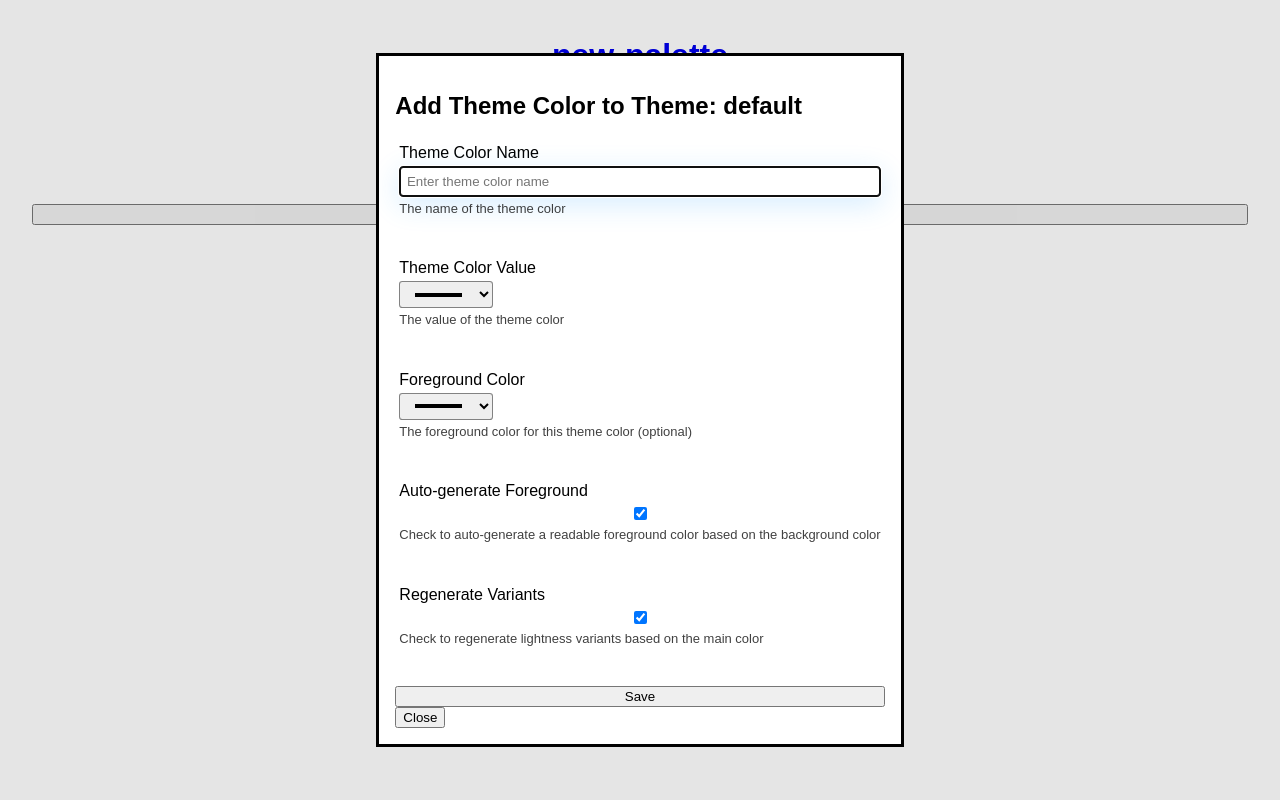
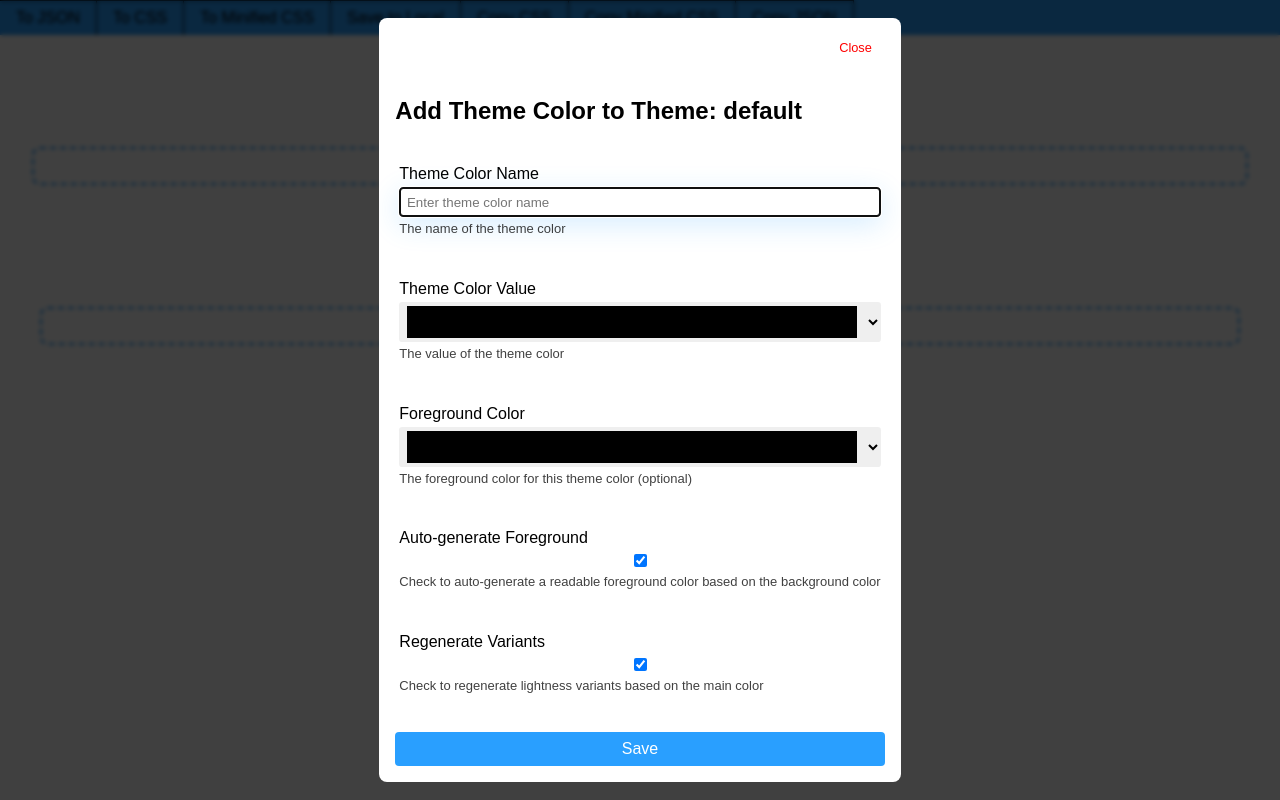
Before and after one commit to MiaKiwi/palette-generator, a plain HTML site: page index.html in a window 1280 px wide. Both pictures are taken after a click on the button "+ Add Color". Drawn offline with Linux system fonts and the light colour scheme.

Commit message:
feat: toolbar

```diff
--- a/assets/modules/app/Bootstrap.mjs
+++ b/assets/modules/app/Bootstrap.mjs
@@ -3,6 +3,7 @@ import Palette from "../palette-gen/palette/Palette.mjs";
 import PaletteTheme from "../palette-gen/palette/PaletteTheme.mjs";
 import ThemeColor from "../palette-gen/palette/ThemeColor.mjs";
 import LightnessVariantsGenerator from "../palette-gen/palette/variants/LightnessVariantsGenerator.mjs";
+import ToolBar from "../palette-gen/ToolBar.mjs";
 import ColorValueConverter from "../palette-gen/tools/ColorValueConverter.mjs";
 import ColorWheel from "../palette-gen/tools/ColorWheel.mjs";
 import ConstrastChecker from "../palette-gen/tools/ContrastChecker.mjs";
@@ -16,7 +17,7 @@ const MAIN = document.getElementById('main');
 
 // Get local storage drafts index
 let draftOptions = [];
-let index = localStorage.getItem(Palette._lsIndexKey);
+let index = localStorage.getItem(Palette._lsIndexKey());
 if (index) {
     index = JSON.parse(index);
     for (let name of index) {
@@ -35,7 +36,7 @@ if (draftOptions.length === 0) {
     palette.addTheme(defaultTheme);
 } else {
     // Load the first draft from local storage
-    let draftData = localStorage.getItem(Palette._lsItemPrefix + draftOptions[0]);
+    let draftData = localStorage.getItem(Palette._lsItemPrefix() + draftOptions[0]);
     if (draftData) {
         let draftObj = JSON.parse(draftData);
         palette = Palette.fromObject(draftObj);
@@ -46,6 +47,15 @@ if (draftOptions.length === 0) {
 
 // Create palette card
 if (palette) {
-    let paletteCard = palette.createPaletteCard();
+    let paletteCard = palette.createPaletteCard(true);
     MAIN.appendChild(paletteCard);
 }
+
+
+
+// Create and attach toolbar
+let toolbar = new ToolBar({
+    palette: palette
+});
+
+document.body.prepend(toolbar.createToolBarElement());
--- /dev/null
+++ b/assets/modules/palette-gen/ToolBar.mjs
@@ -0,0 +1,246 @@
+import Palette from "./palette/Palette.mjs";
+
+
+
+export default class ToolBar {
+    /**
+     * Creates a new ToolBar instance
+     * @param {Object} params The parameters for the ToolBar
+     * @param {Palette} params.palette The palette this toolbar is associated with
+     * @param {boolean} params.includeExportToJson Whether to include the Export to JSON button
+     * @param {boolean} params.includeExportToCss Whether to include the Export to CSS button
+     * @param {boolean} params.includeExportToMiniCss Whether to include the Export to Minified CSS button
+     * @param {boolean} params.includeSaveToLocal Whether to include the Save to Local Storage button
+     * @param {boolean} params.includeLoadFromLocal Whether to include the Load from Local Storage button
+     * @param {boolean} params.includeImportFromJson Whether to include the Import from JSON button
+     * @param {boolean} params.includeCopyCssToClipboard Whether to include the Copy CSS to Clipboard button
+     * @param {boolean} params.includeCopyMiniCssToClipboard Whether to include the Copy Minified CSS to Clipboard button
+     * @param {boolean} params.includeCopyJsonToClipboard Whether to include the Copy JSON to Clipboard button
+     *
+     */
+    constructor({
+        palette,
+        includeExportToJson = true,
+        includeExportToCss = true,
+        includeExportToMiniCss = true,
+        includeSaveToLocal = true,
+        includeLoadFromLocal = true,
+        includeImportFromJson = true,
+        includeCopyCssToClipboard = true,
+        includeCopyMiniCssToClipboard = true,
+        includeCopyJsonToClipboard = true
+    } = {}) {
+        this.palette = palette;
+        this.includeExportToJson = includeExportToJson;
+        this.includeExportToCss = includeExportToCss;
+        this.includeExportToMiniCss = includeExportToMiniCss;
+        this.includeSaveToLocal = includeSaveToLocal;
+        this.includeLoadFromLocal = includeLoadFromLocal;
+        this.includeImportFromJson = includeImportFromJson;
+        this.includeCopyCssToClipboard = includeCopyCssToClipboard;
+        this.includeCopyMiniCssToClipboard = includeCopyMiniCssToClipboard;
+        this.includeCopyJsonToClipboard = includeCopyJsonToClipboard;
+    }
+
+
+
+    _createExportToJsonButton() {
+        let button = document.createElement('button');
+        button.type = 'button';
+        button.classList.add('toolbar-btn');
+        button.textContent = 'To JSON';
+
+        button.addEventListener('click', (e) => {
+            e.preventDefault();
+            e.stopPropagation();
+
+            // Downlaod palette as JSON file
+            let data = this.palette.toObject();
+            let json = JSON.stringify(data, null, 4);
+
+            let blob = new Blob([json], { type: 'application/json' });
+            let url = URL.createObjectURL(blob);
+
+            let a = document.createElement('a');
+            a.href = url;
+            a.download = `${this.palette.name}.json`;
+            document.body.appendChild(a);
+            a.click();
+            document.body.removeChild(a);
+            URL.revokeObjectURL(url);
+        });
+
+        return button;
+    }
+
+
+
+    _createExportToCssButton() {
+        let button = document.createElement('button');
+        button.type = 'button';
+        button.classList.add('toolbar-btn');
+        button.textContent = 'To CSS';
+
+        button.addEventListener('click', (e) => {
+            e.preventDefault();
+            e.stopPropagation();
+
+            // Download palette as CSS file
+            let css = this.palette.css();
+
+            let blob = new Blob([css], { type: 'text/css' });
+            let url = URL.createObjectURL(blob);
+
+            let a = document.createElement('a');
+            a.href = url;
+            a.download = `${this.palette.name}.css`;
+            document.body.appendChild(a);
+            a.click();
+            document.body.removeChild(a);
+            URL.revokeObjectURL(url);
+        });
+
+        return button;
+    }
+
+
+
+    _createSaveToLocalButton() {
+        let button = document.createElement('button');
+        button.type = 'button';
+        button.classList.add('toolbar-btn');
+        button.textContent = 'Save to Local';
+
+        button.addEventListener('click', (e) => {
+            e.preventDefault();
+            e.stopPropagation();
+
+            this.palette.saveToLocalStorage();
+        });
+
+        return button;
+    }
+
+
+
+    _createExportToMiniCssButton() {
+        let button = document.createElement('button');
+        button.type = 'button';
+        button.classList.add('toolbar-btn');
+        button.textContent = 'To Minified CSS';
+
+        button.addEventListener('click', (e) => {
+            e.preventDefault();
+            e.stopPropagation();
+
+            // Download palette as minified CSS file
+            let css = this.palette.minifyCss();
+
+            let blob = new Blob([css], { type: 'text/css' });
+            let url = URL.createObjectURL(blob);
+
+            let a = document.createElement('a');
+            a.href = url;
+            a.download = `${this.palette.name}.min.css`;
+            document.body.appendChild(a);
+            a.click();
+            document.body.removeChild(a);
+            URL.revokeObjectURL(url);
+        });
+
+        return button;
+    }
+
+
+
+    _createCopyCssToClipboardButton() {
+        let button = document.createElement('button');
+        button.type = 'button';
+        button.classList.add('toolbar-btn');
+        button.textContent = 'Copy CSS';
+
+        button.addEventListener('click', (e) => {
+            e.preventDefault();
+            e.stopPropagation();
+
+            // Copy palette CSS to clipboard
+            let css = this.palette.css();
+            navigator.clipboard.writeText(css).then(() => {
+                console.log('CSS copied to clipboard');
+            }).catch(err => {
+                console.error('Failed to copy CSS: ', err);
+            });
+        });
+
+        return button;
+    }
+
+
+
+    _createCopyMiniCssToClipboardButton() {
+        let button = document.createElement('button');
+        button.type = 'button';
+        button.classList.add('toolbar-btn');
+        button.textContent = 'Copy Minified CSS';
+
+        button.addEventListener('click', (e) => {
+            e.preventDefault();
+            e.stopPropagation();
+
+            // Copy palette minified CSS to clipboard
+            let css = this.palette.minifyCss();
+            navigator.clipboard.writeText(css).then(() => {
+                console.log('Minified CSS copied to clipboard');
+            }).catch(err => {
+                console.error('Failed to copy Minified CSS: ', err);
+            });
+        });
+
+        return button;
+    }
+
+
+
+    _createCopyJsonToClipboardButton() {
+        let button = document.createElement('button');
+        button.type = 'button';
+        button.classList.add('toolbar-btn');
+        button.textContent = 'Copy JSON';
+
+        button.addEventListener('click', (e) => {
+            e.preventDefault();
+            e.stopPropagation();
+
+            // Copy palette JSON to clipboard
+            let data = this.palette.toObject();
+            let json = JSON.stringify(data, null, 4);
+
+            navigator.clipboard.writeText(json).then(() => {
+                console.log('JSON copied to clipboard');
+            }).catch(err => {
+                console.error('Failed to copy JSON: ', err);
+            });
+        });
+
+        return button;
+    }
+
+
+
+    createToolBarElement() {
+        let toolbar = document.createElement('div');
+        toolbar.classList.add('toolbar');
+
+        if (this.includeExportToJson) toolbar.appendChild(this._createExportToJsonButton())
+        if (this.includeExportToCss) toolbar.appendChild(this._createExportToCssButton())
+        if (this.includeExportToMiniCss) toolbar.appendChild(this._createExportToMiniCssButton())
+        if (this.includeSaveToLocal) toolbar.appendChild(this._createSaveToLocalButton())
+        // if (this.includeLoadFromLocal) toolbar.appendChild(this._createLoadFromLocalButton())
+        // if (this.includeImportFromJson) toolbar.appendChild(this._createImportFromJsonButton())
+        if (this.includeCopyCssToClipboard) toolbar.appendChild(this._createCopyCssToClipboardButton())
+        if (this.includeCopyMiniCssToClipboard) toolbar.appendChild(this._createCopyMiniCssToClipboardButton())
+        if (this.includeCopyJsonToClipboard) toolbar.appendChild(this._createCopyJsonToClipboardButton())
+
+        return toolbar;
+    }
+}
--- a/assets/modules/palette-gen/palette/Palette.mjs
+++ b/assets/modules/palette-gen/palette/Palette.mjs
@@ -1,4 +1,6 @@
 import Color from "./Color.mjs";
+import FormDialog from "./inputs/FormDialog.mjs";
+import PaletteThemeForm from "./inputs/PaletteThemeForm.mjs";
 import PaletteTheme from "./PaletteTheme.mjs";
 import ThemeColor from "./ThemeColor.mjs";
 
@@ -15,9 +17,9 @@ export default class Palette {
 
 
 
-    static get _lsItemPrefix() { return 'palette-draft-'; }
+    static _lsItemPrefix() { return 'palette-draft-'; }
 
-    static get _lsIndexKey() { return 'palette-draft-index'; }
+    static _lsIndexKey() { return 'palette-draft-index'; }
 
 
 
@@ -242,43 +244,71 @@ export default class Palette {
 
     /**
      * Creates a palette card HTML element for this palette
+     * @param {boolean} editable Whether the palette card should be editable
      * @returns {HTMLElement} The palette card element
      */
-    createPaletteCard() {
+    createPaletteCard(editable = false) {
         let card = document.createElement('div');
         card.classList.add('palette-card', `palette-card-${this.name.toLowerCase()}`);
+        if (editable) card.classList.add('editable');
 
         let title = document.createElement('h1');
         title.classList.add('palette-title');
-        let titleAnchor = document.createElement('a');
-        titleAnchor.href = '#';
-        titleAnchor.textContent = this.name;
-        title.appendChild(titleAnchor);
+        title.textContent = this.name;
         card.appendChild(title);
 
-        let palette = this;
-        titleAnchor.addEventListener('click', (e) => {
-            // Download CSS when clicking the title
-            e.preventDefault();
+        if (editable) {
+            // Make title editable
+            title.contentEditable = 'true';
+            title.addEventListener('input', (e) => {
+                this.name = title.textContent.trim();
+                this.updatePaletteCard(editable);
+            });
 
-            let cssContent = palette.minifyCss();
-            let blob = new Blob([cssContent], { type: 'text/css' });
-            let url = URL.createObjectURL(blob);
+            // Add button to add new theme
+            let addThemeButton = document.createElement('button');
+            addThemeButton.classList.add('add-theme-btn');
+            addThemeButton.textContent = '+ Add Theme';
+            card.appendChild(addThemeButton);
 
-            let a = document.createElement('a');
-            a.href = url;
-            a.download = `${palette.name}.css`;
-            a.click();
+            let palette = this;
 
-            URL.revokeObjectURL(url);
-        });
+            addThemeButton.addEventListener('click', (e) => {
+                e.preventDefault();
+                e.stopPropagation();
+
+                let dialog = new FormDialog(new PaletteThemeForm(null), `Add Theme to Palette: ${palette.name}`);
+                dialog.show();
+
+                dialog.form.formElement.addEventListener('submit', (e) => {
+                    e.preventDefault();
+                    e.stopPropagation();
+
+                    let values = dialog.form.form.getValues();
+
+                    let newTheme = new PaletteTheme({
+                        name: values['palette-theme-name'],
+                        autoDetect: values['palette-theme-auto-detect'] || false,
+                    });
+
+                    // Add theme to palette
+                    palette.addTheme(newTheme);
+
+                    // Update palette card
+                    palette.updatePaletteCard(editable);
+
+                    // Dispatch close-dialog event to close the dialog
+                    dialog.form.formElement.dispatchEvent(new Event('close-dialog'));
+                });
+            });
+        }
 
         let themesContainer = document.createElement('div');
         themesContainer.classList.add('themes-container');
         card.appendChild(themesContainer);
 
         for (let theme of this._themes) {
-            let themeCard = theme.createThemeCard();
+            let themeCard = theme.createThemeCard(editable);
             themesContainer.appendChild(themeCard);
         }
 
@@ -289,12 +319,13 @@ export default class Palette {
 
     /**
      * Updates the palette card element(s) for this palette
+     * @param {boolean} editable Whether the palette card should be editable
      */
-    updatePaletteCard() {
+    updatePaletteCard(editable = false) {
         let cards = document.querySelectorAll(`.palette-card-${this.name.toLowerCase()}`);
 
         for (let card of cards) {
-            let newCard = this.createPaletteCard();
+            let newCard = this.createPaletteCard(editable);
             card.replaceWith(newCard);
         }
     }
@@ -306,16 +337,16 @@ export default class Palette {
      */
     saveToLocalStorage() {
         // Save palette to local storage
-        let key = this._lsItemPrefix + this.name;
+        let key = Palette._lsItemPrefix() + this.name;
         let value = JSON.stringify(this.toObject());
 
         localStorage.setItem(key, value);
 
         // Update index
-        let index = JSON.parse(localStorage.getItem(this._lsIndexKey)) || [];
+        let index = JSON.parse(localStorage.getItem(Palette._lsIndexKey())) || [];
         if (!index.includes(this.name)) {
             index.push(this.name);
-            localStorage.setItem(this._lsIndexKey, JSON.stringify(index));
+            localStorage.setItem(Palette._lsIndexKey(), JSON.stringify(index));
         }
     }
 
@@ -326,13 +357,13 @@ export default class Palette {
      */
     removeFromLocalStorage() {
         // Remove palette from local storage
-        let key = this._lsItemPrefix + this.name;
+        let key = Palette._lsItemPrefix() + this.name;
 
         localStorage.removeItem(key);
 
         // Update index
-        let index = JSON.parse(localStorage.getItem(this._lsIndexKey)) || [];
+        let index = JSON.parse(localStorage.getItem(Palette._lsIndexKey())) || [];
         index = index.filter(name => name !== this.name);
-        localStorage.setItem(this._lsIndexKey, JSON.stringify(index));
+        localStorage.setItem(Palette._lsIndexKey(), JSON.stringify(index));
     }
 }
--- a/assets/modules/palette-gen/palette/PaletteTheme.mjs
+++ b/assets/modules/palette-gen/palette/PaletteTheme.mjs
@@ -192,7 +192,10 @@ export default class PaletteTheme {
     static fromV1Object(obj) {
         if (obj._t !== 'PaletteTheme' || obj._v !== 1) throw new Error('Invalid PaletteTheme v1 object');
 
-        let theme = new PaletteTheme(obj.name);
+        let theme = new PaletteTheme({
+            name: obj.name,
+            autoDetect: obj.autoDetect
+        });
 
         for (let colorObj of obj.colors) {
             let color = ThemeColor.fromObject(colorObj);
@@ -212,8 +215,6 @@ export default class PaletteTheme {
      * @returns {HTMLElement} The theme card element
      */
     createThemeCard(editable = false) {
-        editable = true;
-
         let card = document.createElement('div');
         card.classList.add('theme-card');
 
@@ -290,7 +291,7 @@ export default class PaletteTheme {
                     this.addColor(newColor);
 
                     // Update palette card
-                    this.palette.updatePaletteCard();
+                    this.palette.updatePaletteCard(editable);
 
                     // Dispatch close-dialog event to close the dialog
                     dialog.form.formElement.dispatchEvent(new Event('close-dialog'));
--- a/assets/modules/palette-gen/palette/inputs/ColorForm.mjs
+++ b/assets/modules/palette-gen/palette/inputs/ColorForm.mjs
@@ -91,7 +91,7 @@ export default class ColorForm {
                 }
 
                 // Update palette card
-                themeColor.theme.palette.updatePaletteCard();
+                themeColor.theme.palette.updatePaletteCard(true);
 
                 // Dispatch close-dialog event to close the dialog
                 this.formElement.dispatchEvent(new Event('close-dialog'));
@@ -110,7 +110,7 @@ export default class ColorForm {
                 themeColor.removeVariant(color);
 
                 // Update palette card
-                themeColor.theme.palette.updatePaletteCard();
+                themeColor.theme.palette.updatePaletteCard(true);
 
                 // Dispatch close-dialog event to close the dialog
                 this.formElement.dispatchEvent(new Event('close-dialog'));
--- a/assets/modules/palette-gen/palette/inputs/PaletteThemeForm.mjs
+++ b/assets/modules/palette-gen/palette/inputs/PaletteThemeForm.mjs
@@ -65,7 +65,7 @@ export default class PaletteThemeForm {
                 paletteTheme.autoDetect = values['palette-theme-auto-detect'];
 
                 // Update palette card
-                paletteTheme.palette.updatePaletteCard();
+                paletteTheme.palette.updatePaletteCard(true);
 
                 // Dispatch close-dialog event to close the dialog
                 this.formElement.dispatchEvent(new Event('close-dialog'));
@@ -86,7 +86,7 @@ export default class PaletteThemeForm {
                 paletteTheme.palette.removeTheme(paletteTheme);
 
                 // Update palette card
-                palette.updatePaletteCard();
+                palette.updatePaletteCard(true);
 
                 // Dispatch close-dialog event to close the dialog
                 this.formElement.dispatchEvent(new Event('close-dialog'));
--- a/assets/modules/palette-gen/palette/inputs/ThemeColorForm.mjs
+++ b/assets/modules/palette-gen/palette/inputs/ThemeColorForm.mjs
@@ -107,7 +107,7 @@ export default class ThemeColorForm {
                 }
 
                 // Update palette card
-                themeColor.theme.palette.updatePaletteCard();
+                themeColor.theme.palette.updatePaletteCard(true);
 
                 // Dispatch close-dialog event to close the dialog
                 this.formElement.dispatchEvent(new Event('close-dialog'));
@@ -128,7 +128,7 @@ export default class ThemeColorForm {
                 themeColor.theme.removeColor(themeColor);
 
                 // Update palette card
-                palette.updatePaletteCard();
+                palette.updatePaletteCard(true);
 
                 // Dispatch close-dialog event to close the dialog
                 this.formElement.dispatchEvent(new Event('close-dialog'));
--- a/assets/styles/app.css
+++ b/assets/styles/app.css
@@ -1,6 +1,13 @@
-html {
+html,
+body {
+    margin: 0;
+    padding: 0;
     box-sizing: border-box;
     font-family: sans-serif;
+}
+
+.main {
+    margin: 1em;
 }
 
 .swatch-card {
@@ -169,6 +176,12 @@ html {
     margin: 1em;
 }
 
+.palette-card.editable {
+    grid-template-areas: "title"
+        "edit"
+        "themes";
+}
+
 .palette-card .palette-title {
     grid-area: title;
     font-size: 2em;
@@ -199,3 +212,92 @@ html {
 .edit-btn:hover {
     font-size: 1em;
 }
+
+.palette-card .add-theme-btn {
+    grid-area: edit;
+}
+
+button {
+    cursor: pointer;
+    padding: 0.5em 1em;
+    font-size: 1em;
+}
+
+.toolbar {
+    position: sticky;
+    top: 0;
+    left: 0;
+    right: 0;
+    z-index: 1000;
+    background-color: #299fff;
+}
+
+.toolbar-btn {
+    background: none;
+    color: black;
+    border: none;
+    padding: 0.5em 1em;
+    border-right: 1px solid black;
+    border-top: 1px solid black;
+}
+
+.toolbar-btn:hover {
+    background-color: #054aaa;
+    color: white;
+}
+
+.add-color-btn,
+.add-theme-btn {
+    background: none;
+    border: 2px dashed #299fff;
+    color: #299fff;
+    font-weight: bold;
+    border-radius: 0.5em;
+}
+
+.dialog-wrapper::backdrop {
+    background-color: rgba(0, 0, 0, 0.75);
+    backdrop-filter: blur(2px);
+}
+
+.dialog-wrapper {
+    border: none;
+    border-radius: 0.5em;
+    padding: 1em;
+}
+
+.dialog {
+    display: grid;
+    grid-template-areas: "close"
+        "title"
+        "content";
+    grid-template-rows: auto auto 1fr;
+    gap: 1em;
+}
+
+.dialog .dialog-close-btn {
+    grid-area: close;
+    justify-self: end;
+    background: none;
+    border: none;
+    font-size: 0.8em;
+    cursor: pointer;
+    color: red;
+}
+
+.form-submit-btn {
+    background-color: #299fff;
+    border: none;
+    color: white;
+    padding: 0.5em 1em;
+    font-size: 1em;
+    border-radius: 0.25em;
+}
+
+.field-input[type="color"] {
+    padding: 0;
+    border: none;
+    width: 100%;
+    height: 3em;
+    cursor: pointer;
+}
```
Also changed, not shown: 2 other files.
